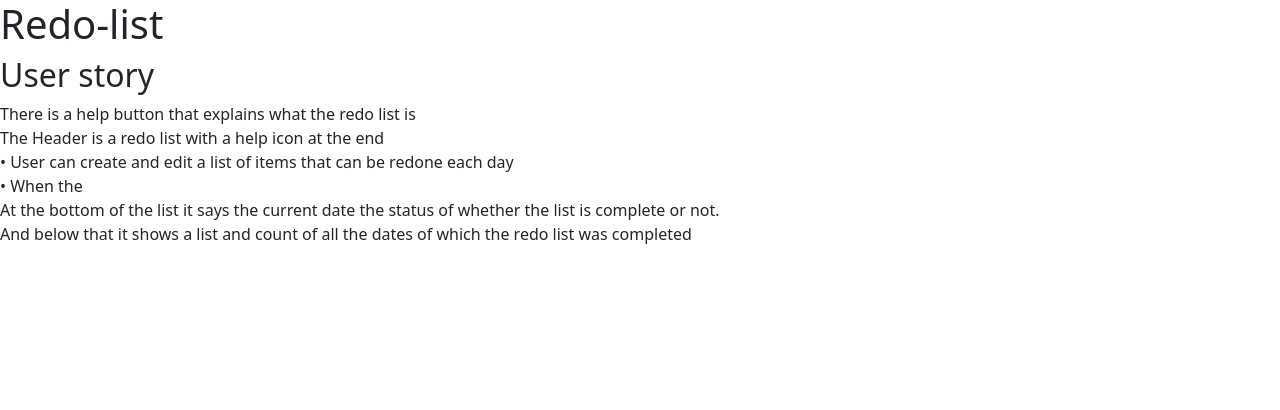
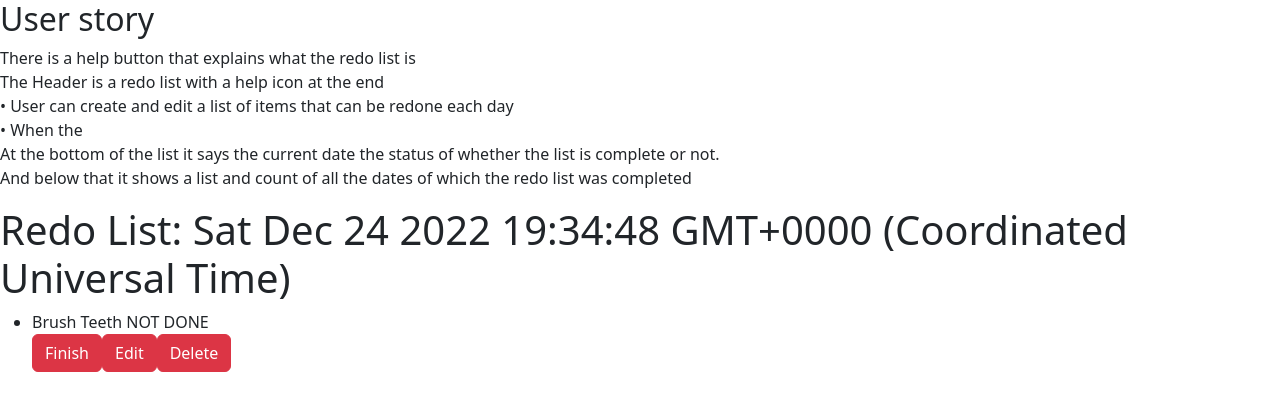
Before and after one commit to Milldrew/ngx-2023, an Angular app: page / in a window 1280 px wide. Shown: the top 410 px of the page. Built offline with nearby package versions, Linux system fonts and the light colour scheme.

Commit message:
working on focusing the input of the todo editor when editing begins

```diff
--- a/projects/redo-list/src/app/app.component.html
+++ b/projects/redo-list/src/app/app.component.html
@@ -1,4 +1,3 @@
-<h1>Redo-list</h1>
 <h2>User story</h2>
 <p>
   There is a help button that explains what the redo list is
@@ -15,3 +14,4 @@
   And below that it shows a list and count of all the dates of which the redo
   list was completed
 </p>
+<milldrew-redo-list> </milldrew-redo-list>
--- /dev/null
+++ b/projects/redo-list/src/app/redo-list/redo-list.component.html
@@ -0,0 +1,21 @@
+<h1>{{ redoList.name }}: {{ redoList.date }}</h1>
+<ng-container *ngFor="let todo of redoList.todos">
+  <ul>
+    <li>{{ todo.name }} {{ todo.isFinished ? "DONE" : "NOT DONE" }}</li>
+    <button class="btn btn-small btn-danger" (click)="handleTodoToggle(todo)">
+      {{ todo.isFinished ? "Not Finished" : "Finish" }}
+    </button>
+    <button class="btn btn-small btn-danger" (click)="editTodo(todo)">
+      Edit
+    </button>
+    <button class="btn btn-small btn-danger" (click)="deleteTodo(todo)">
+      Delete
+    </button>
+  </ul>
+  <input
+    [(ngModel)]="editorsTodo"
+    (change)="handleEditorChange(todo)"
+    (keydown.enter)="stopEditing()"
+    *ngIf="isEditingTodo"
+  />
+</ng-container>
--- /dev/null
+++ b/projects/redo-list/src/app/redo-list/redo-list.component.ts
@@ -0,0 +1,35 @@
+import {
+  CurrentListService,
+  RedoList,
+  Todo,
+} from '../core/services/current-list.service';
+import { Component, ElementRef, ViewChild } from '@angular/core';
+
+@Component({
+  selector: 'milldrew-redo-list',
+  templateUrl: './redo-list.component.html',
+  styleUrls: ['./redo-list.component.scss'],
+})
+export class RedoListComponent {
+  redoList: RedoList;
+  constructor(public currentListService: CurrentListService) {
+    this.redoList = this.currentListService.redoList;
+  }
+  handleTodoToggle(todo: Todo) {
+    todo.isFinished = !todo.isFinished;
+  }
+  deleteTodo(todo: Todo) {
+    this.currentListService.removeTodo(todo.name);
+  }
+  editTodo(todo: Todo) {
+    this.isEditingTodo = true;
+  }
+  stopEditing() {
+    this.isEditingTodo = false;
+  }
+  isEditingTodo: boolean = false;
+  editorsTodo: Todo['name'];
+  handleEditorChange(todo: Todo) {
+    todo.name = this.editorsTodo;
+  }
+}
```
Also changed, not shown: projects/redo-list/src/app/app.module.ts (+6 -8 lines), projects/redo-list/src/app/redo-list/redo-list.component.scss (added), 1 other file (tests, documents, lock files or other folders).
